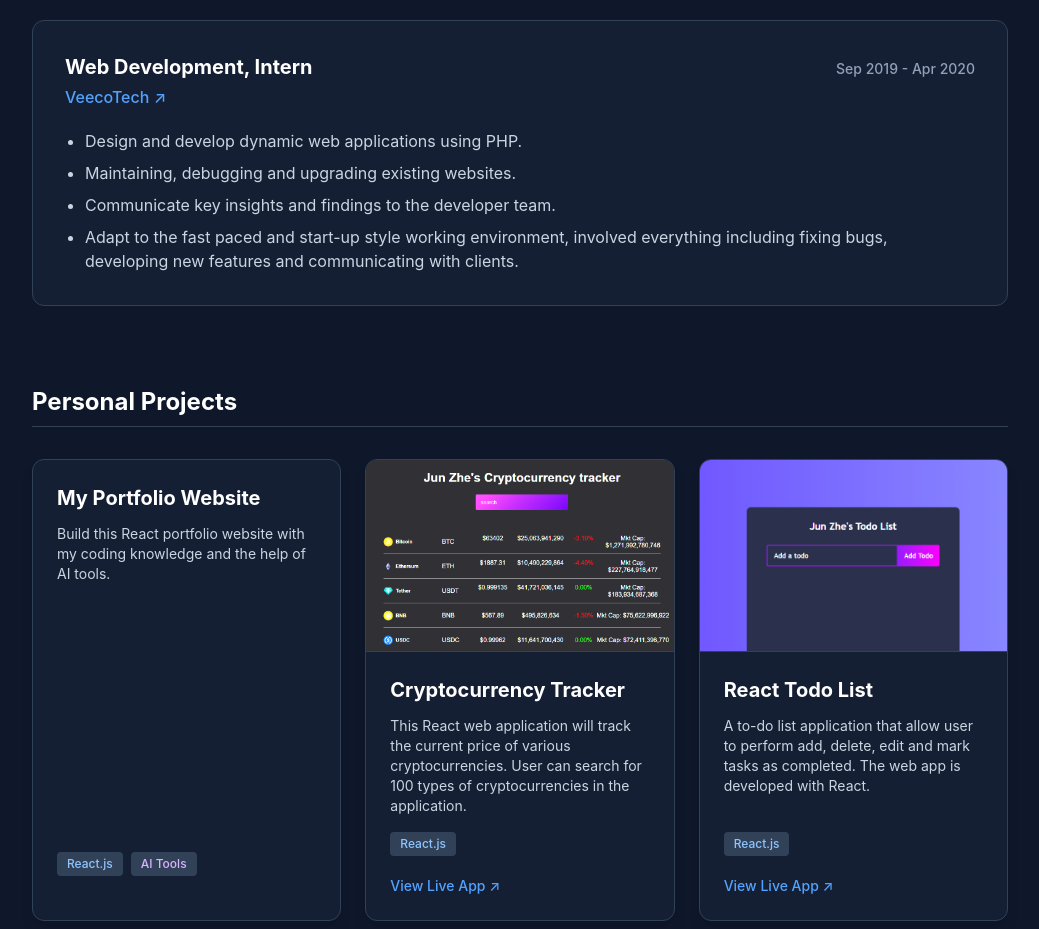
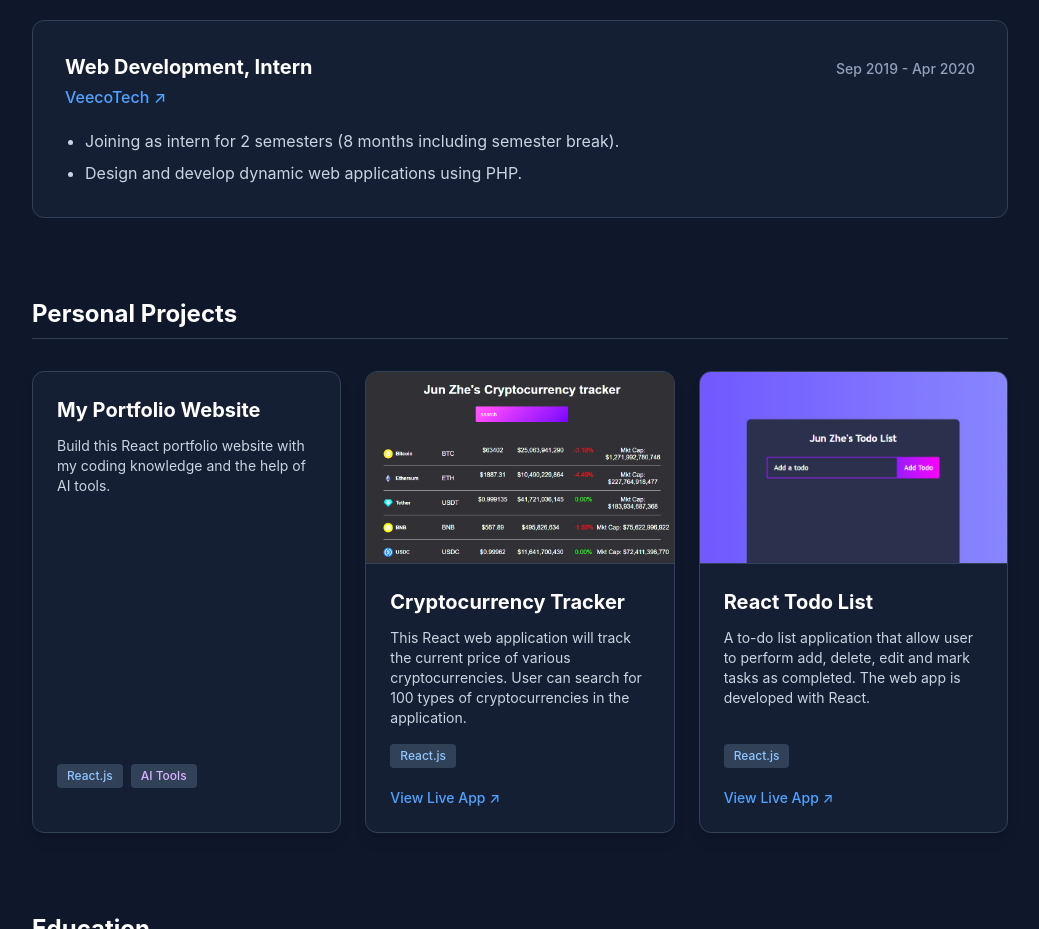
Before and after one commit to hoojunzhe/portfolio-website, a React (Vite) app: page / in a window 1280 px wide. Shown: the part 2440-3369 px from the top of the page, without its empty margins (120-1159 px from the left). Built offline with nearby package versions, Linux system fonts and the light colour scheme.

Commit message:
Updated internship experience

```diff
--- a/src/App.jsx
+++ b/src/App.jsx
@@ -180,10 +180,8 @@
               VeecoTech ↗
             </a>
             <ul className="list-disc list-outside ml-5 space-y-2 text-slate-300 text-sm md:text-base">
+              <li>Joining as intern for 2 semesters (8 months including semester break).</li>
               <li>Design and develop dynamic web applications using PHP.</li>
-              <li>Maintaining, debugging and upgrading existing websites.</li>
-              <li>Communicate key insights and findings to the developer team.</li>
-              <li>Adapt to the fast paced and start-up style working environment, involved everything including fixing bugs, developing new features and communicating with clients.</li>
             </ul>
           </div>
         </section>
```
Also changed, not shown: 2 other files (tests, documents, lock files or other folders).
